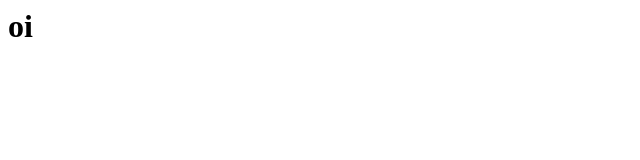
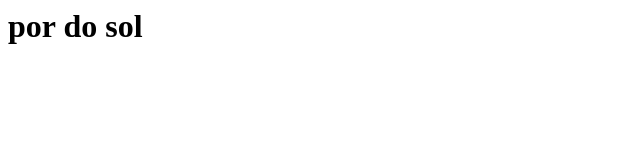
Before and after one commit to JeniferNatali/P, a plain HTML site: page index.html in a window 1280 px wide. Shown: the whole page, without its empty margins (0-640 px from the left). Drawn offline with Linux system fonts and the light colour scheme.

Commit message:
Update index.html

```diff
--- a/index.html
+++ b/index.html
@@ -1 +1 @@
-<h1>oi</h1>
+<h1>por do sol<h1>
```
